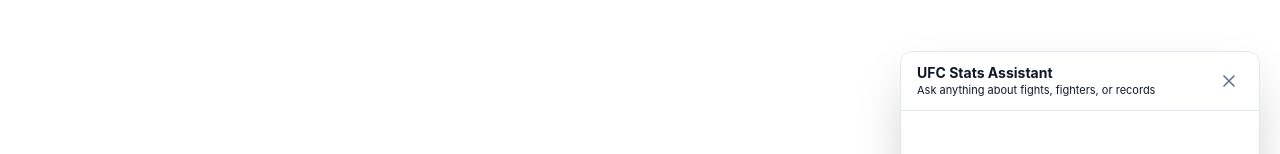
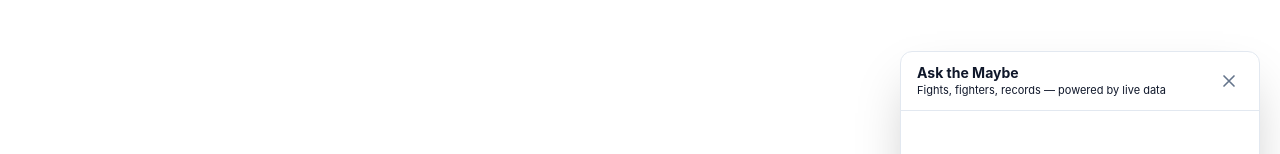
Before and after one commit to kibbbles/ufc_analytics_platform, a React (Vite) app in the folder frontend/: page /predictions in a window 1280 px wide. Both pictures are taken after a click on the button 1232 px from the left and 756 px from the top of the page. Shown: the part 145-299 px from the top of the page. Built offline with nearby package versions, Linux system fonts and the light colour scheme.

Commit message:
feat(chat): rename to Ask the Maybe, update subtitle

```diff
--- a/frontend/src/components/features/ChatWidget/ChatPanel.tsx
+++ b/frontend/src/components/features/ChatWidget/ChatPanel.tsx
@@ -94,9 +94,9 @@ export default function ChatPanel({ onClose }: Props) {
       {/* Header */}
       <div className="flex items-center justify-between px-4 py-3 border-b border-[var(--color-border-light)] dark:border-[var(--color-border)] shrink-0">
         <div>
-          <p className="text-sm font-bold leading-tight">UFC Stats Assistant</p>
+          <p className="text-sm font-bold leading-tight">Ask the Maybe</p>
           <p className="text-[11px] text-[var(--color-text-muted-light)] dark:text-[var(--color-text-muted)]">
-            Ask anything about fights, fighters, or records
+            Fights, fighters, records — powered by live data
           </p>
         </div>
         <button
```
